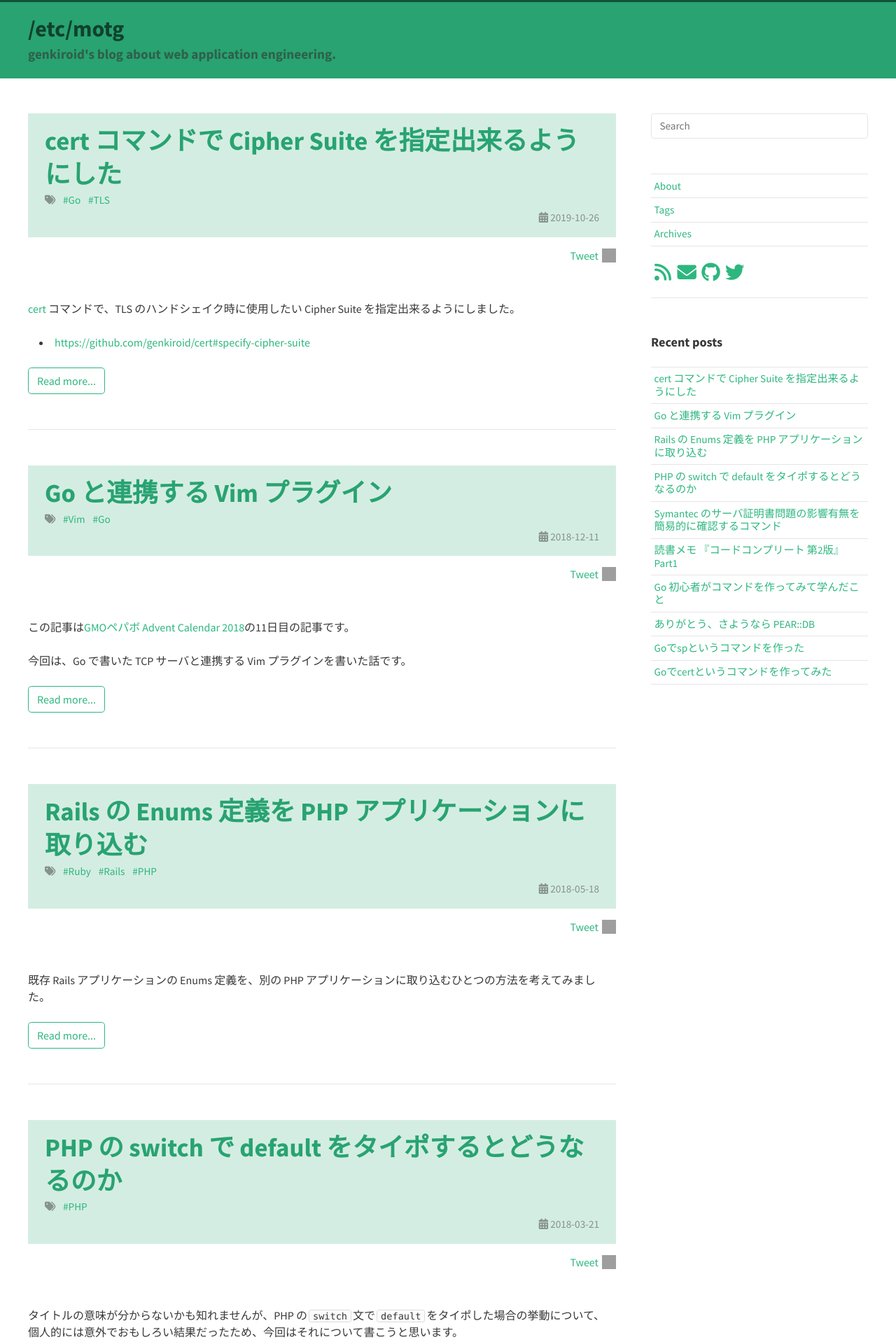
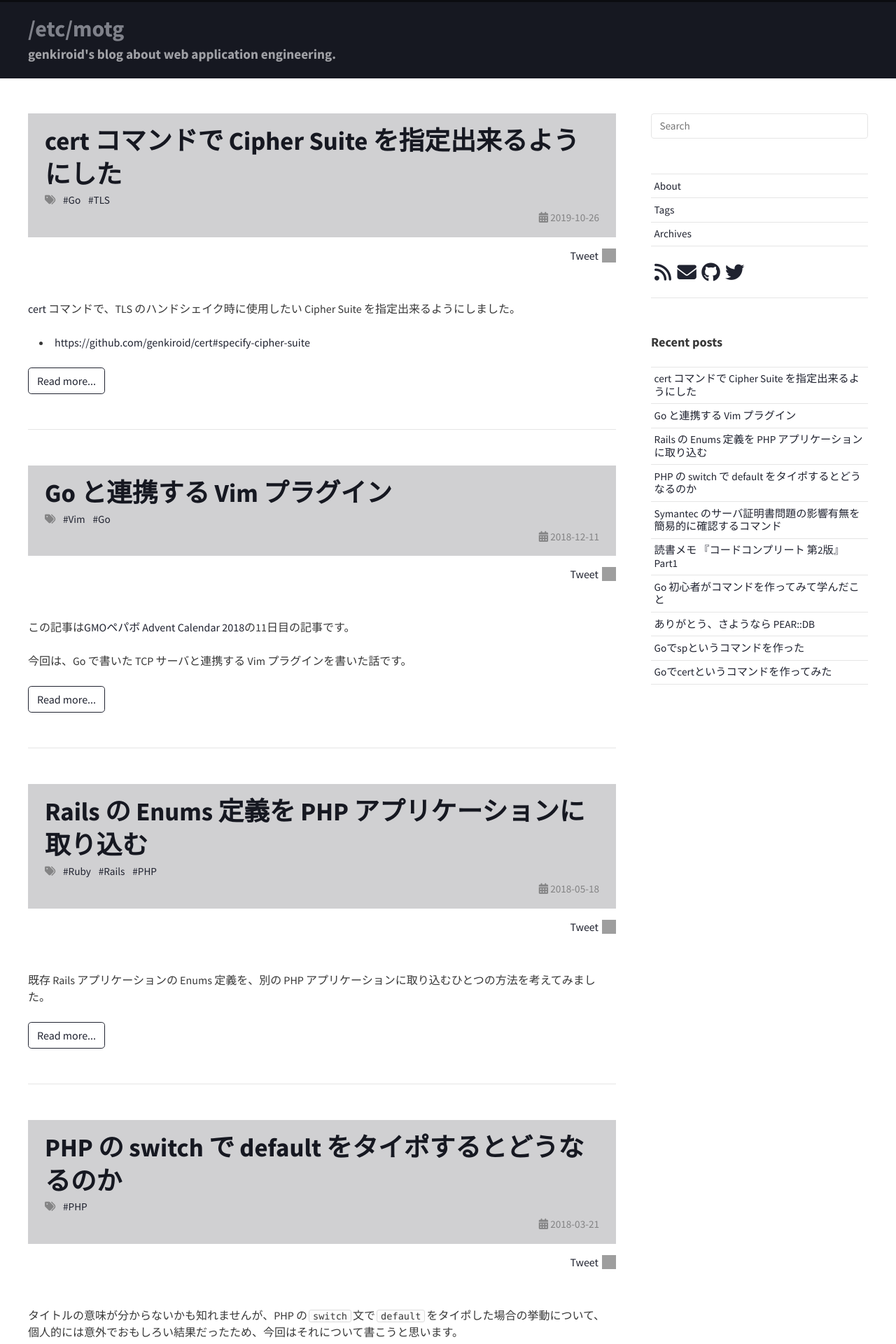
Before and after one commit to genkiroid/genkiroid.github.io, a Jekyll site: the page built from index.html, in a window 1280 px wide. Shown: the top 1920 px of the page at 70% size. Built offline with Jekyll 4.4.1, drawn with Linux system fonts in a browser that asks for light colours; nearby versions of some CDN libraries; the list of posts is cut into pages by our own code; comment, search, counter and statistics services are not loaded; grey boxes are pictures that could not be loaded.

Commit message:
Change brand color

```diff
--- a/_sass/base/_variables.scss
+++ b/_sass/base/_variables.scss
@@ -10,10 +10,10 @@ $code-font-size: 0.85em;
 $margin: 50px;
 
 // brand color.
-$brand-color: #28a371;
+$brand-color: #161821;
 
 // other major colors.
-$site-title-color: rgba(#000, .6);
+$site-title-color: rgba(#c6c8d1, .6);
 $page-title-color: $brand-color;
 $background-color: #fff;
 $border-color: rgba(#000, .1);
```
